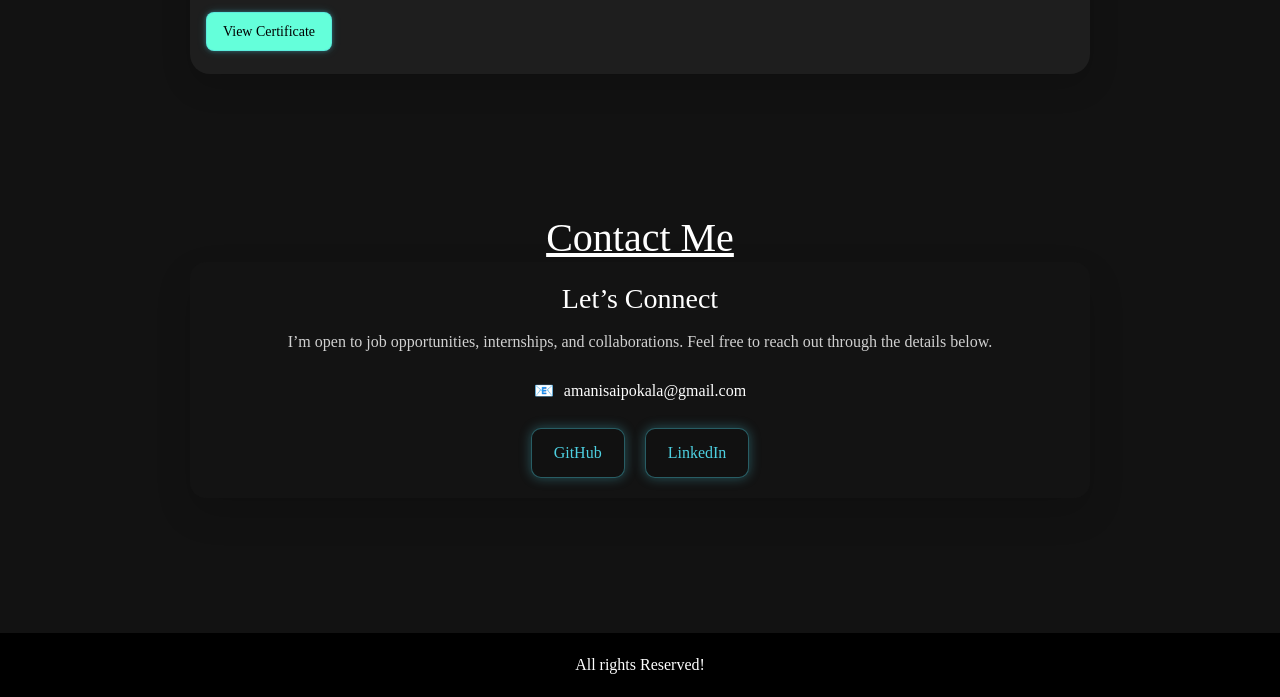
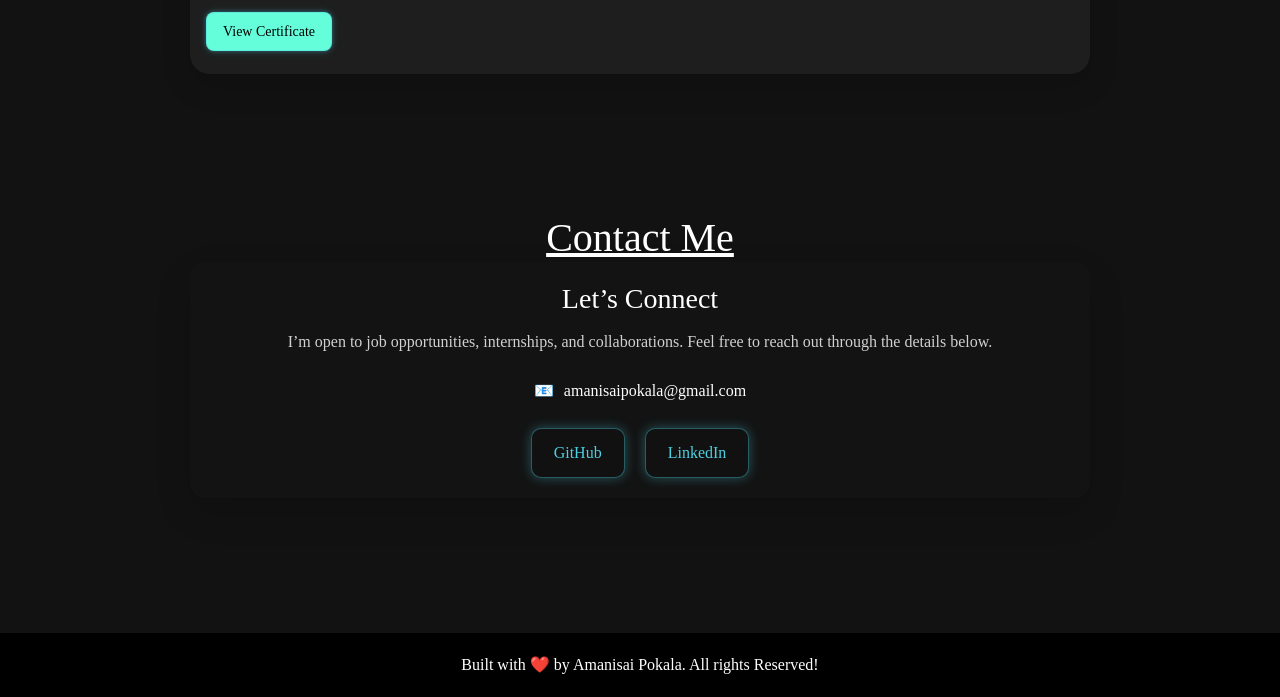
Before and after one commit to Amanisai/amanisai, a plain HTML site: page index.html in a window 1280 px wide. Shown: the part 5640-6337 px from the top of the page. Drawn offline with nearby package versions, Linux system fonts and the light colour scheme; animation ran at ten frames a second; a web font is replaced by a local one.

Commit message:
Update index.html

```diff
--- a/index.html
+++ b/index.html
@@ -321,6 +321,7 @@
 
 
 <footer data-aos="fade-up">
+    Built with ❤️ by Amanisai Pokala.
     All rights Reserved!
 </footer>
 
```
